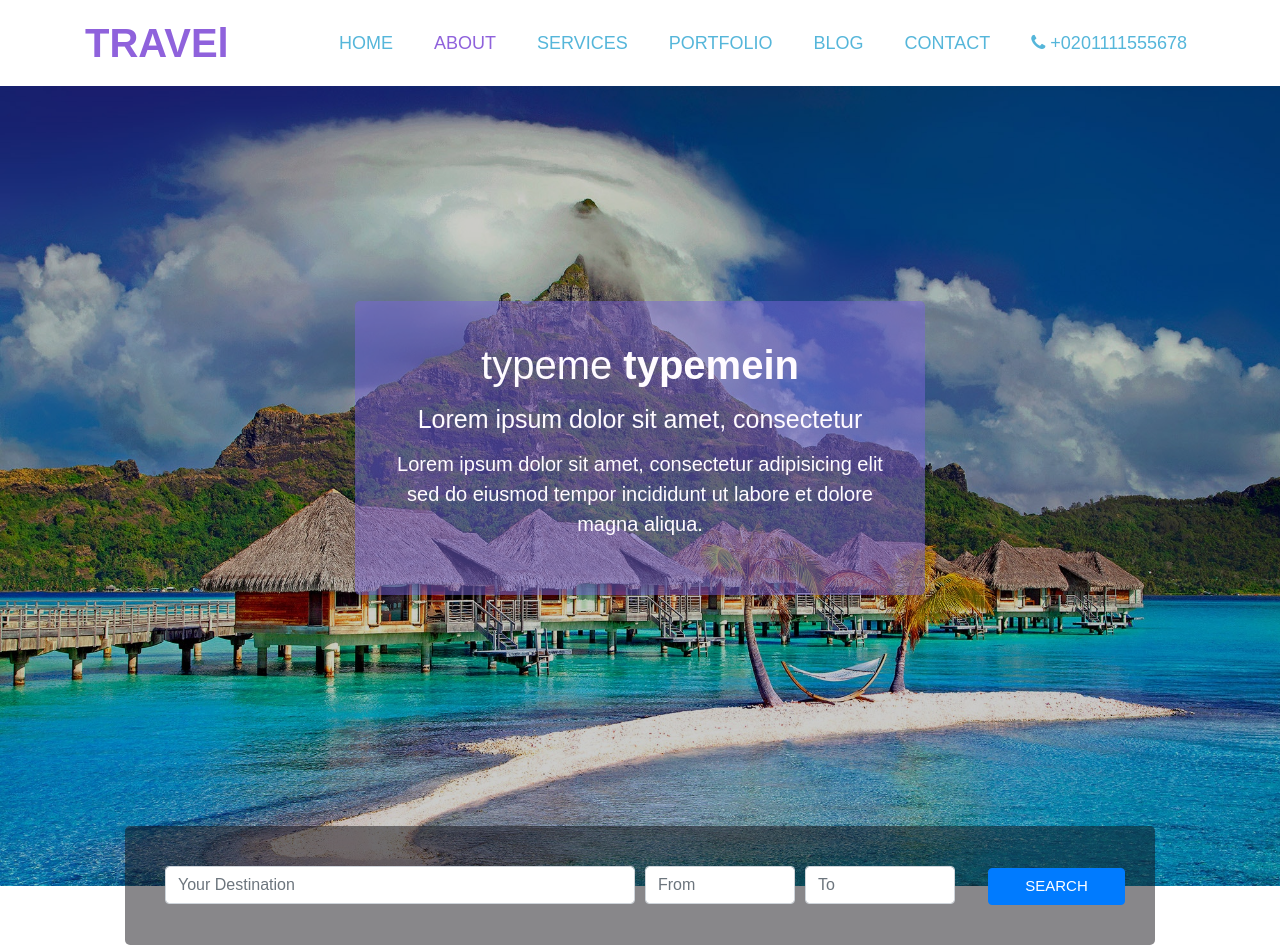
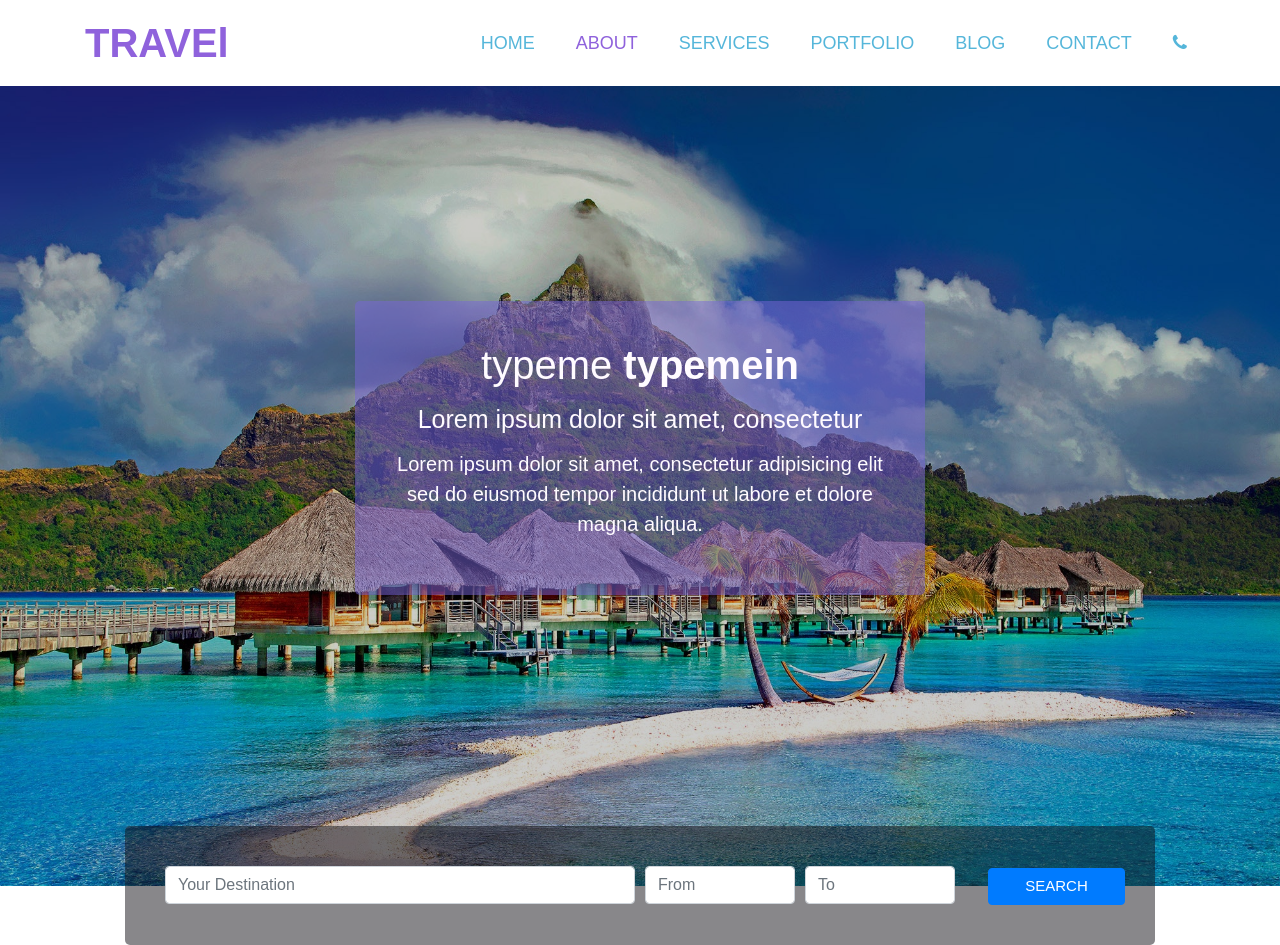
Before and after one commit to khaledmohame/Travelpsd, a plain HTML site: page index.html in a window 1280 px wide. Shown: the top 945 px of the page. Drawn offline with Linux system fonts and the light colour scheme.

Commit message:
Update index.html

```diff
--- a/index.html
+++ b/index.html
@@ -48,7 +48,7 @@
         <a class="nav-link" href="#">Contact</a>
       </li>
         <li class="nav-item">
-        <a class="nav-link" href="#"><i class="fa fa-phone"></i> <span>+0201111555678 </span></a>
+        <a class="nav-link" href="#"><i class="fa fa-phone"></i> <span class="typemeinfo"></span></a>
       </li>
     </ul>
   </div>
```
